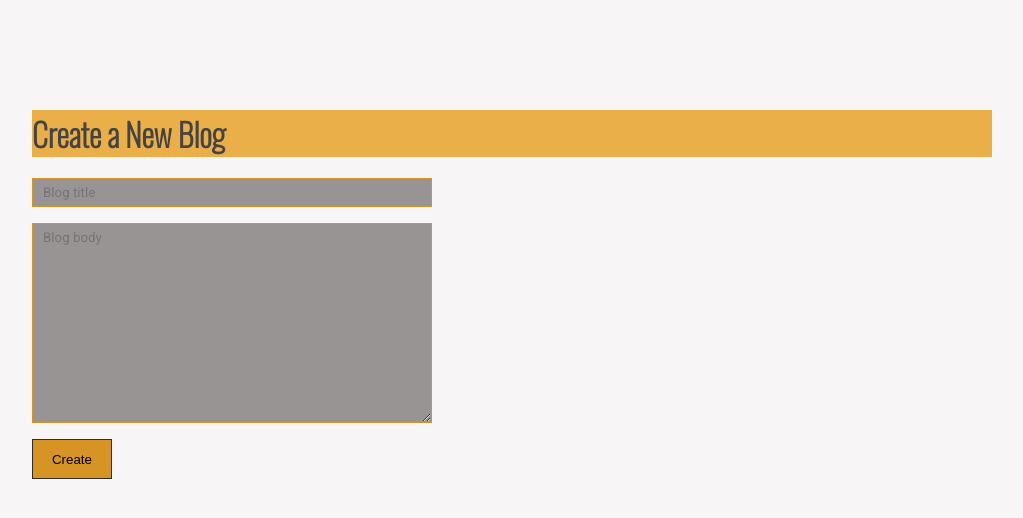
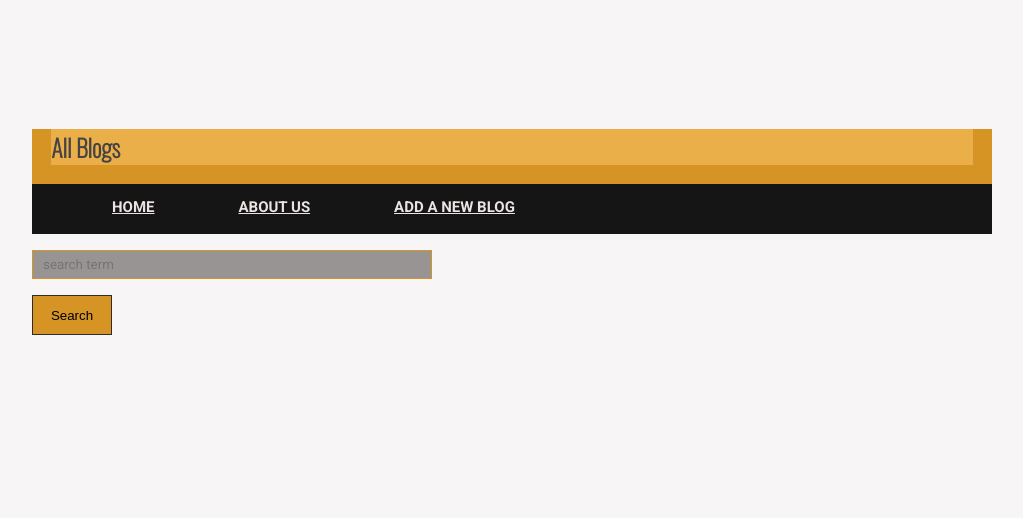
Before and after one commit to Anas748/ssp_ca3, a website: page create.html in a window 1280 px wide. Shown: the whole page, without its empty margins (128-1151 px from the left). Drawn offline with nearby package versions, Linux system fonts and the light colour scheme.

Commit message:
add some things

```diff
--- a/create.html
+++ b/create.html
@@ -3,16 +3,28 @@
   <meta charset="UTF-8">
   <meta name="viewport" content="width=device-width, initial-scale=1.0">
   <link rel="stylesheet" href="styles.css">
-  <title>Blogspot</title>
+  <title>Blogposts</title>
+  <link rel="icon" type="image/x-icon" href="/assets/blogger.ico" />
 </head>
 <body>
-  <h1>Create a New Blog</h1>
-  <form>
-    <input type="text" name="title" required placeholder="Blog title">
-    <textarea name="body" required placeholder="Blog body"></textarea>
-    <button>Create</button>
+
+  <nav>
+    <h1>All Blogs</h1>
+    <div class="navLinks">
+      <ul>
+       <a href="/index.html">Home</a>
+       <a href="/details.html"> About us</a>
+       <a href="/create.html">Add a new blog</a>
+      </ul>
+    </div>
+  </nav>
+  <form class="search">
+    <input type="text" name="term" placeholder="search term">
+    <button type="submit">Search</button>
   </form>
-
-  <script src="create.js"></script>
+  <div class="blogs">
+    <!-- inject blogs here from js -->
+  </div>
+  <script src="js/index.js"></script>
 </body>
 </html>
```
